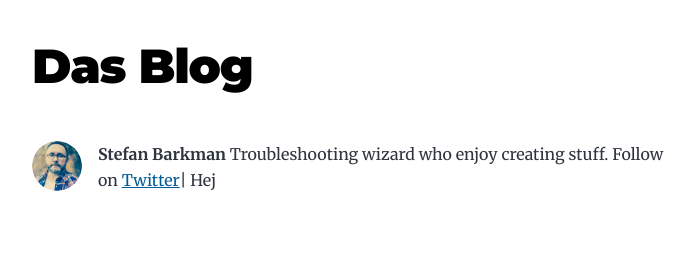
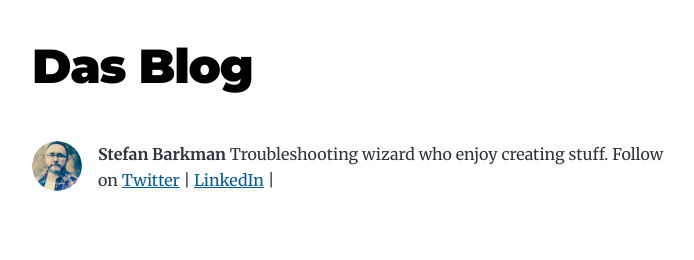
Before and after one commit to thebarkman/randomtext, a Gatsby site: page / in a window 1280 px wide. Shown: the top 260 px of the page, without its empty margins (292-986 px from the left). Built offline with nearby package versions, Linux system fonts and the light colour scheme; Gatsby itself is replaced by a stand-in of ours.

Commit message:
Update bio.js

```diff
--- a/src/components/bio.js
+++ b/src/components/bio.js
@@ -48,7 +48,7 @@
           {` `}
           Follow on <a href={`https://twitter.com/${social?.twitter || ``}`}>
             Twitter
-          </a>| Hej
+          </a> | <a href="https://www.linkedin.com/in/stefanbarkman/">LinkedIn</a> |
         </p>
       )}
     </div>
```
